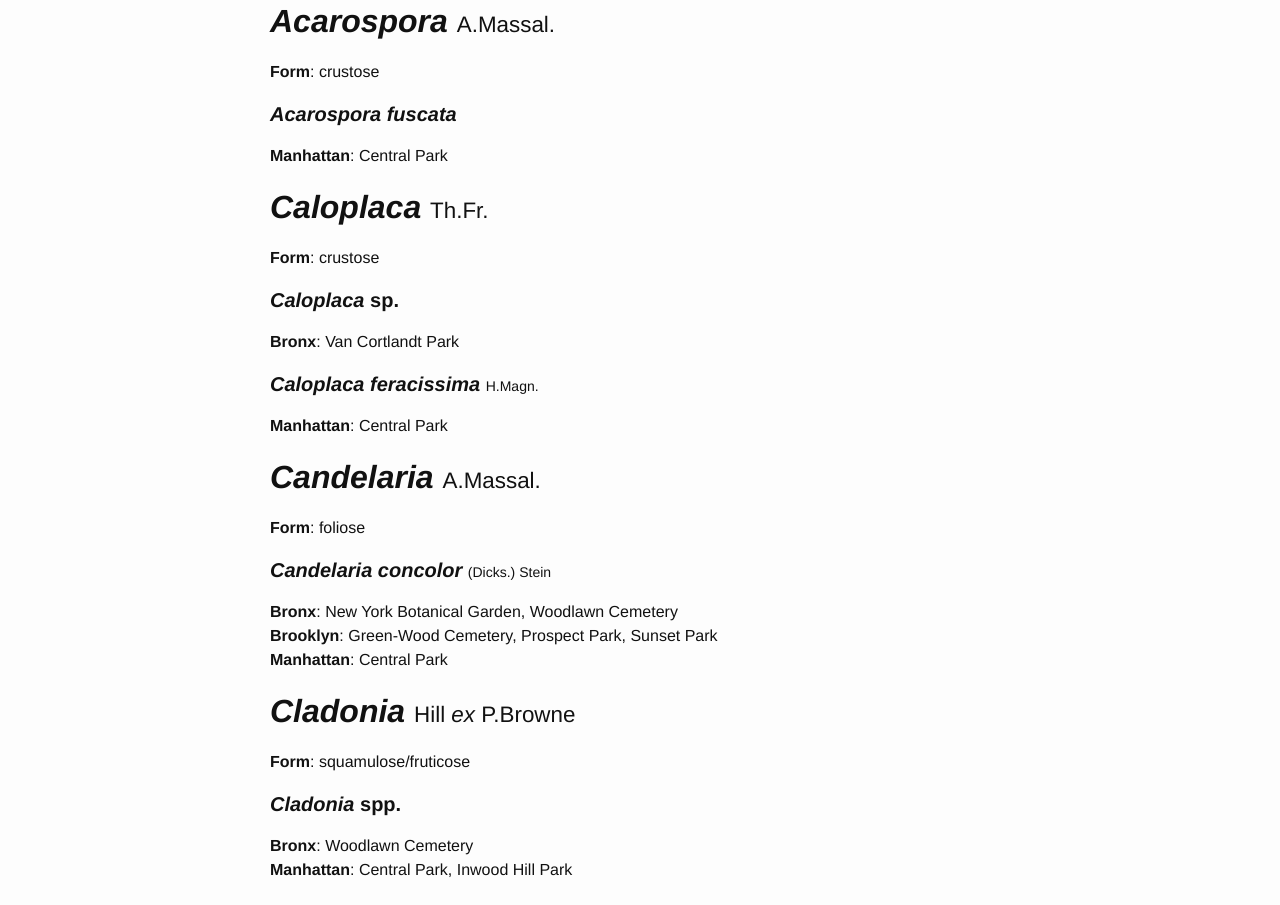
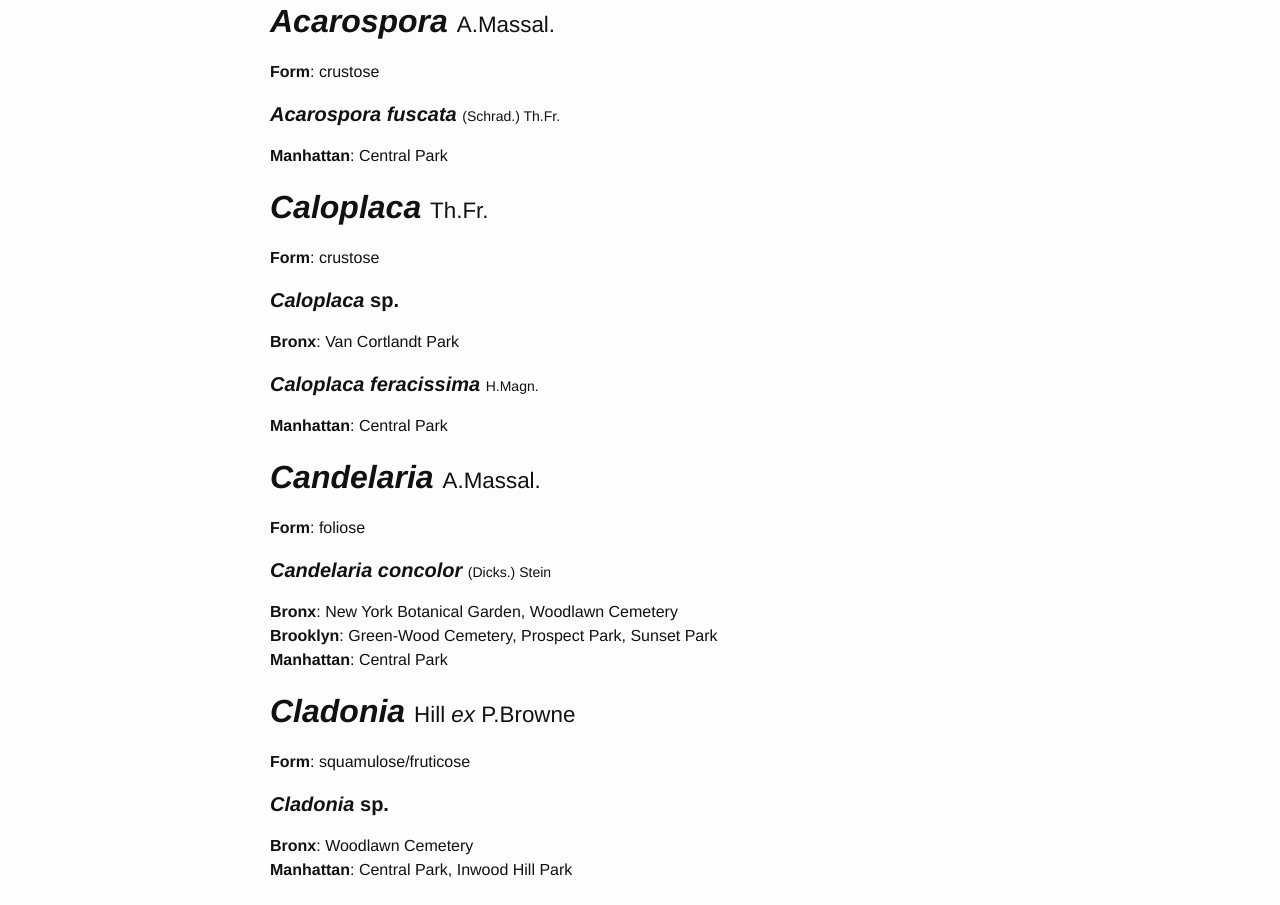
Before and after one commit to lichens-nyc/lichens-nyc.github.io, a Jekyll site: the page built from lichens-nyc.md, in a window 1280 px wide and 1400 px high. Shown: the part 167-1072 px from the top of the window. Built offline with Jekyll 4.4.1, drawn with Linux system fonts in a browser that asks for light colours; some of the changed text lies outside the part shown.

Commit message:
minor fixes

```diff
--- a/_data/lichens-nyc.yaml
+++ b/_data/lichens-nyc.yaml
@@ -23,7 +23,7 @@
       WC: [{ when: 2014, who: NP }]
 - name: Cladonia
   species:
-  - name: spp.
+  - name: sp.
     sites:
       CP: [{ when: 2013, who: JA }]
       IH: [{ when: 2015, who: NY }]
@@ -56,7 +56,7 @@
   species:
   - name: sp.
     sites:
-      CP: [{ when: 2014, who: DS }]
+      #CP: [{ when: 2014, who: DS }]
       WC: [{ when: 2014, who: NP }]
   - name: finkii
     sites:
--- a/_data/lichens.yaml
+++ b/_data/lichens.yaml
@@ -3,7 +3,7 @@
   date: 1852
   form: crustose
   species:
-  - fuscata:
+    fuscata:
       auth: (Schrad.) Th.Fr.
 Caloplaca:
   auth: Th.Fr.
--- a/lichens-nyc.md
+++ b/lichens-nyc.md
@@ -41,12 +41,12 @@
       {% assign site_code = site[0] %}
       {% if sites[site_code].boro == boro[0] %}
         {% if site_names != '' %}
-          {% assign site_names = site_names | append: ', ' %}
+          {% assign site_names = site_names | append: ';' %}
         {% endif %}
         {% assign site_names = site_names | append: sites[site_code].name %}
       {% endif %}
     {% endfor %}
-    {{ site_names }}<br />
+    {{ site_names | split: ';' | sort | join: ', ' }}<br />
   {% endif %}
 {% endfor %}
 </p>
```
